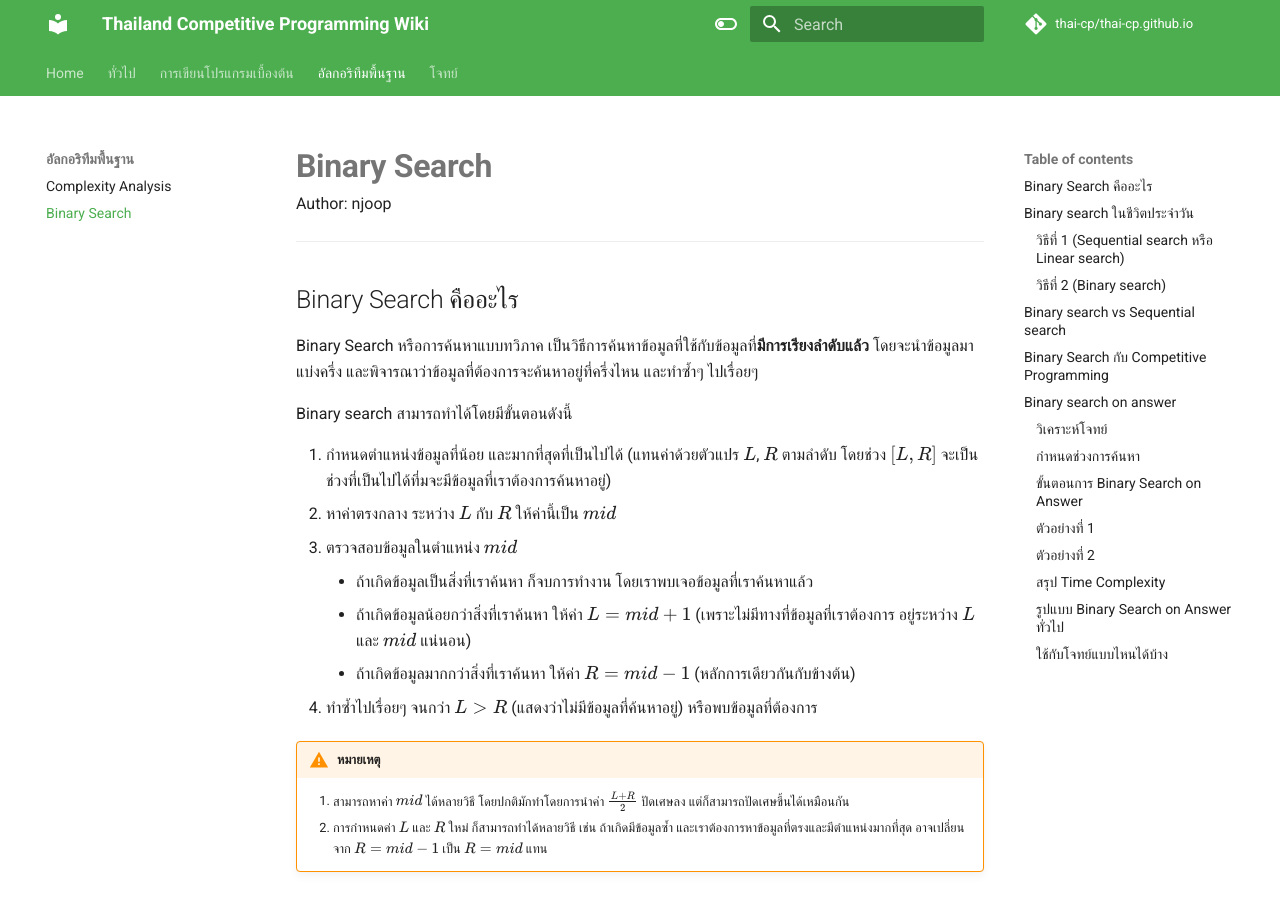
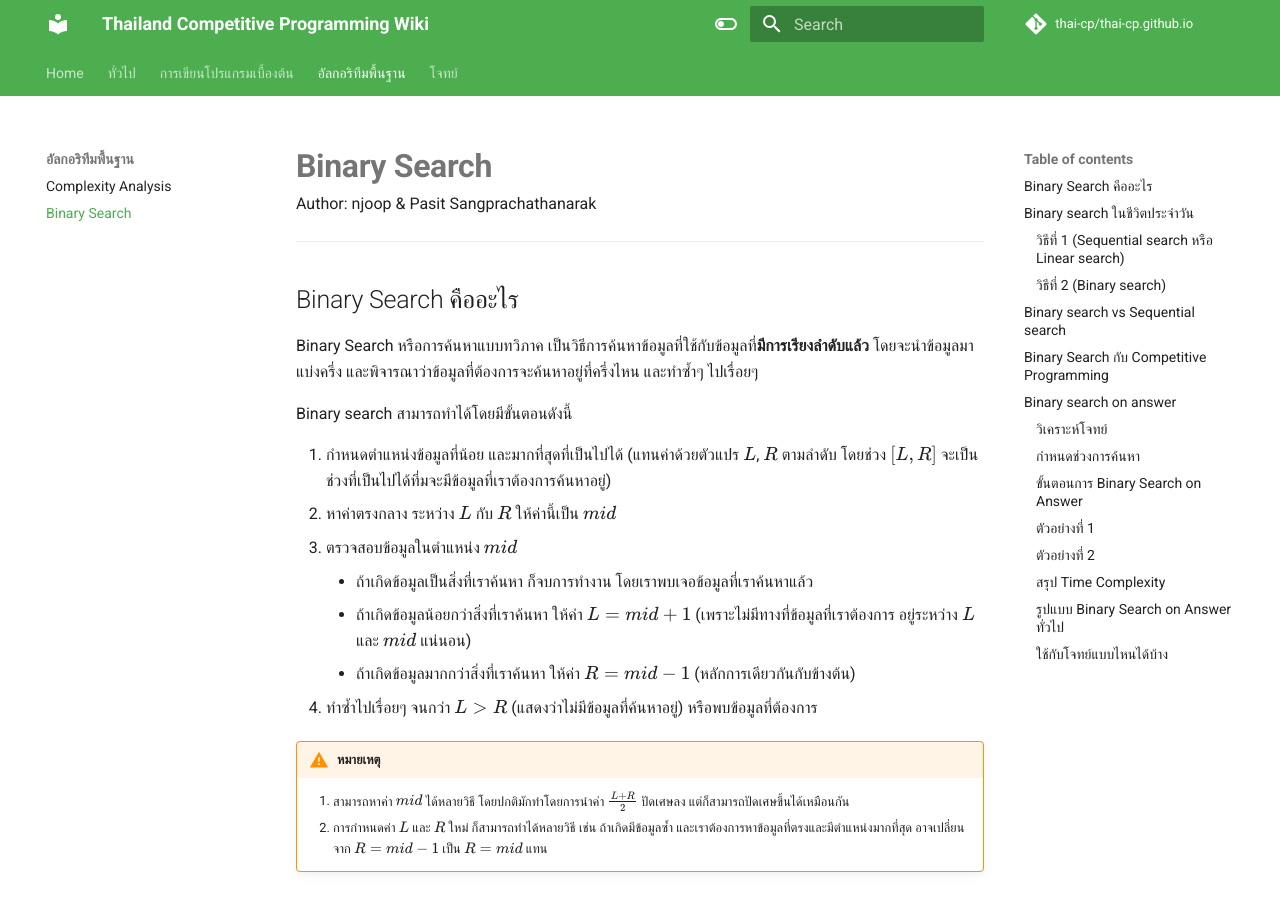
Before and after one commit to thai-cp/thai-cp.github.io, an MkDocs documentation site: the page built from docs/algorithm-basic/binary-search.md, in a window 1280 px wide and 900 px high. Built offline with MkDocs 1.6.1 and Material for MkDocs 9.7.7, drawn with Linux system fonts in a browser that asks for light colours; comment, search, counter and statistics services are not loaded.

Commit message:
Add Credit
Added Pasit Sangprachathanarak as a co-author and set the level to 'Normal' in the binary search documentation.

```diff
--- a/docs/algorithm-basic/binary-search.md
+++ b/docs/algorithm-basic/binary-search.md
@@ -1,7 +1,7 @@
 ---
 title: Binary Search
-author: njoop
-level:
+author: njoop & Pasit Sangprachathanarak
+level: Normal
 ---
 
 ## Binary Search คืออะไร
```
